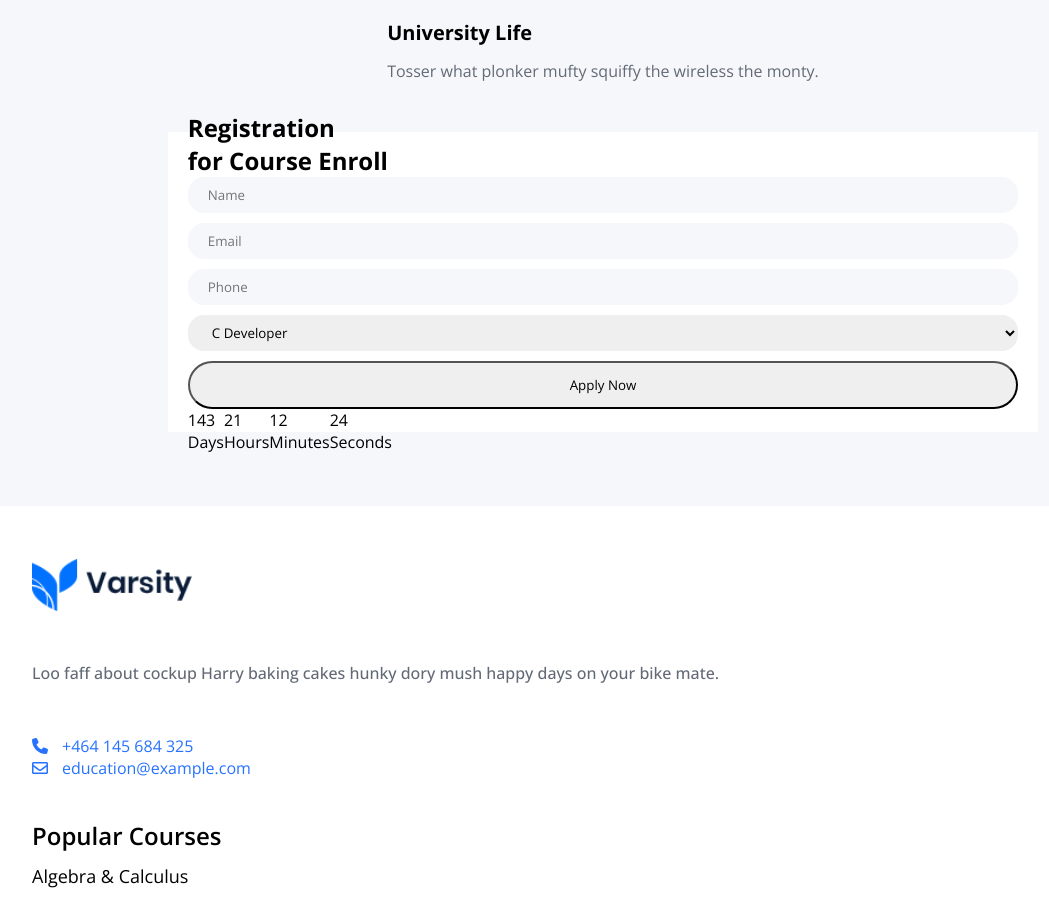
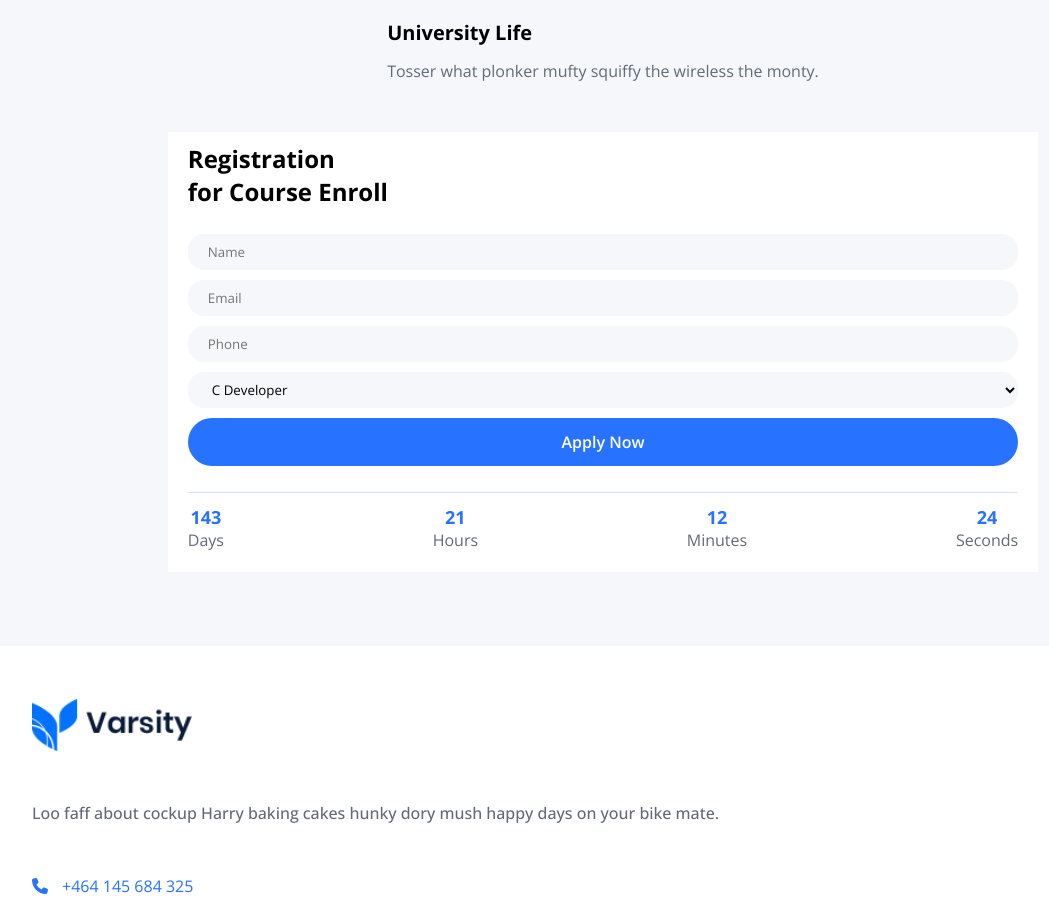
Before and after one commit to mlalayev/FinalProjectEVOCoding, a React (Vite) app: page / in a window 1280 px wide. Shown: the part 1614-2513 px from the top of the page, without its empty margins (37-1086 px from the left). Built offline with nearby package versions, Linux system fonts and the light colour scheme.

Commit message:
my commit

```diff
--- a/src/Components/MainPage/MainPage.css
+++ b/src/Components/MainPage/MainPage.css
@@ -14,9 +14,9 @@
     --display-center: center;
     --flex-direction-row: row;
     --flex-direction-column: column;
+    --display-inline-flex: inline-flex;
     --display-space-around: space-around;
     --display-inline-block: inline-block;
-    --display-inline-flex: inline-flex;
     --display-space-between: space-between;
 
     /* Position properties */
@@ -154,22 +154,34 @@
 
 .inputholder-sectionfirst {
     width: 68vw;
-    height: 300px;
-    padding: 0 20px;
+    height: 440px;
+    padding: 10px 20px;
     display: var(--display-flex);
     background-color: var(--white-color);
-    justify-content: var(--display-center);
+    justify-content: var(--display-space-between);
     flex-direction: var(--flex-direction-column);
 }
 
 .countdowntimer {
+    height: 70px;
+    margin-top: 0px;
     display: var(--display-flex);
+    justify-content: var(--display-space-between);
+    border-top: 1px solid var(--main-blue-line-color);
+}
+
+.countdowntimer div {
+    display: var(--display-flex);
+    align-items: var(--display-center);
+    justify-content: var(--display-center);
+    flex-direction: var(--flex-direction-column);
 }
 
 .inputs {
     gap: var(--10-px);
     display: var(--display-flex);
     align-items: var(--display-center);
+    font-family: var(--Open-font-family);
     justify-content: var(--display-center);
     flex-direction: var(--flex-direction-column);
 }
@@ -183,12 +195,8 @@
     background-color: var(--grayish-color);
 }
 
-.input[type="text"]:focus {
-    border: 2px solid #862d59;
-}
-
-#select:focus{
-    border: 1px solid green;
+#select:focus {
+    border: var(--display-none);
 }
 
 #select {
@@ -198,10 +206,22 @@
     border: var(--display-none);
     border-radius: var(--16-px);
     transition: var(--transition-medium);
+    background-color: var(--grayish-color);
 }
 
 .inputs-button {
     height: 48px;
+    font-size: var(--16-px);
     width: var(--percent-100);
+    color: var(--white-color);
     border-radius: var(--24-px);
+    border: var(--display-none);
+    font-weight: var(--600-font-weight);
+    background-color: var(--main-blue-color);
 }
+
+.blue {
+    font-size: var(--18-px);
+    color: var(--main-blue-color);
+    font-weight: var(--700-font-weight);
+}
--- a/src/Components/MainPage/MainPage.jsx
+++ b/src/Components/MainPage/MainPage.jsx
@@ -59,13 +59,15 @@ function MainPage() {
           </div>
         ))}
         <div className="inputholder-sectionfirst">
-          <h1>{t('mainpage.registrationtextone')}</h1>
-          <h1>{t('mainpage.registrationtexttwo')}</h1>
+          <div className="inputholder-text-holder">
+            <h1>{t('mainpage.registrationtextone')}</h1>
+            <h1>{t('mainpage.registrationtexttwo')}</h1>
+          </div>
 
           <div className="inputs">
-            <input type="text" placeholder={t('mainpage.inputtextone')} className="input" />
-            <input type="text" placeholder={t('mainpage.inputtexttwo')} className="input" />
-            <input type="text" placeholder={t('mainpage.inputtextthree')} className="input" />
+            <input type="text" placeholder={t('mainpage.inputtextone')} className="input" id='inputone' />
+            <input type="text" placeholder={t('mainpage.inputtexttwo')} className="input" id='inputtwo' />
+            <input type="text" placeholder={t('mainpage.inputtextthree')} className="input" id='inputthree' />
             <select name="" id="select">
               <option value="">C Developer</option>
               <option value="">Java Developer</option>
@@ -77,20 +79,20 @@ function MainPage() {
 
           <div className="countdowntimer">
             <div>
-              <p>{days}</p>
-              <p>Days</p>
+              <p className='blue'>{days}</p>
+              <p className='text-gray'>Days</p>
             </div>
             <div>
-              <p>{hours}</p>
-              <p>Hours</p>
+              <p className='blue'>{hours}</p>
+              <p className='text-gray'>Hours</p>
             </div>
             <div>
-              <p>{minutes}</p>
-              <p>Minutes</p>
+              <p className='blue'>{minutes}</p>
+              <p className='text-gray'>Minutes</p>
             </div>
             <div>
-              <p>{seconds}</p>
-              <p>Seconds</p>
+              <p className='blue'>{seconds}</p>
+              <p className='text-gray'>Seconds</p>
             </div>
           </div>
         </div>
```
